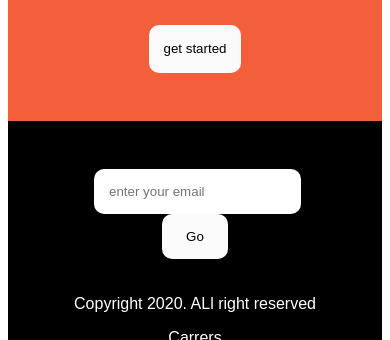
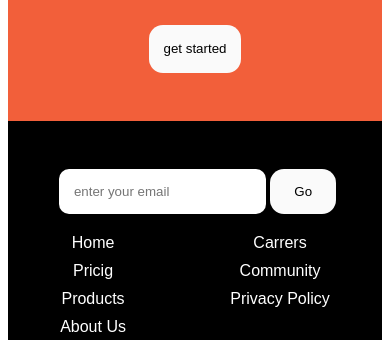
Before and after one commit to khouilid/JS_mini_pro, a plain HTML site: page index.html in a window 390 px wide. Shown: the part 276-616 px from the top of the page. Drawn offline with Linux system fonts and the light colour scheme; a web font is replaced by a local one.

Commit message:
fix the style of the footer

```diff
--- a/index.html
+++ b/index.html
@@ -37,7 +37,6 @@
             <h2>Simply how your team works today</h2>
             <button>get started</button>
         </div>
-
         <!-- foot -->
         <div class="footer__foot">
             <!-- logo and social media -->
@@ -55,6 +54,7 @@
                 </div>
             </div>
             <!-- page navigation -->
+            <div class="links">
                 <div class="footer__second">
                     <ul class="footer_list">
                         <li><a href="#">Home</a></li>
@@ -70,6 +70,7 @@
                         <li><a href="#">Community</a></li>
                         <li><a href="#">Privacy Policy</a></li>
                     </ul>
+                </div>
             </div>
 
             <!-- send us your email -->
--- a/sass/_footer.scss
+++ b/sass/_footer.scss
@@ -39,6 +39,11 @@ footer {
 
 // end header of the footer
 
+.links {
+    flex: 2;
+    display: flex;
+    justify-content: space-around;
+}
 // the foot of the footer
 
 
@@ -48,6 +53,7 @@ footer {
     justify-content: space-between;
     background-color: #000;
     @media (max-width: 767px) {
+        padding: 48px 0;
         flex-direction: column-reverse;
         text-align: center;
     }
@@ -67,6 +73,9 @@ footer {
 // last div child in the footer
 .footer__inline--last {
     div{
+        @media (max-width: 767px) {
+            width: 100%;
+        }
         button {
             @extend %btn;
             padding: 15px 24px;
@@ -77,10 +86,18 @@ footer {
             border: none;
             outline: none;
             margin-left: 5px;
+            @media (max-width) {
+                width: 80%;
+            }
         }
     }
     p {
         color: #fff;
+        @media (max-width: 767px) {
+            position: absolute;
+            top: 110%;
+            left: 30%;
+        }
     }
 }
 
@@ -91,7 +108,7 @@ footer {
     border: none;
     outline: none;
     background-color: $light_grey;
-    border-radius: 10px;
+    border-radius: 14px;
     cursor: pointer;
     &:hover {
         color: $bright_red;
```
Also changed, not shown: style/style.css, 1 other file. Lines whose indentation alone changed are shown as unchanged.
